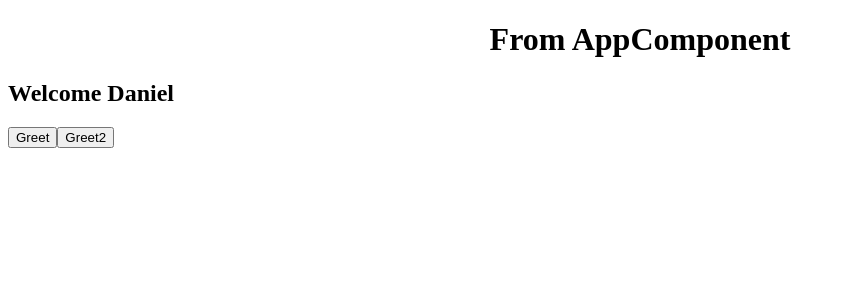
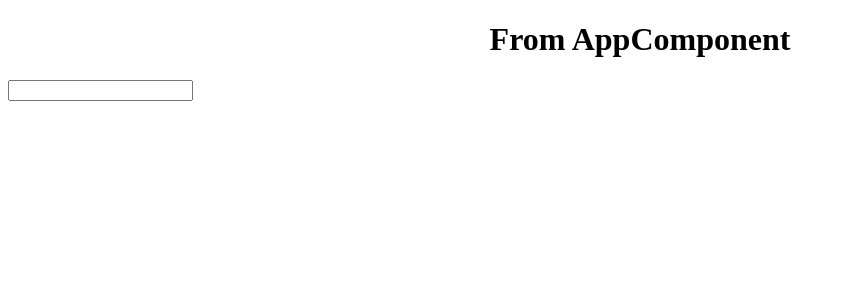
Before and after one commit to DanielMarcello/learning_angular5, an Angular app in the folder binding/: page / in a window 1280 px wide. Shown: the top 300 px of the page, without its empty margins (0-846 px from the left). Built offline with nearby package versions, Linux system fonts and the light colour scheme.

Commit message:
two way bindings [()]

```diff
--- a/binding/src/app/app.component.html
+++ b/binding/src/app/app.component.html
@@ -4,6 +4,8 @@
     From AppComponent
   </h1>
 </div>
+<app-two-way-binding></app-two-way-binding>
+<!-- <app-template-ref-vars></app-template-ref-vars>
 <app-event-binding></app-event-binding>
-<!-- <app-test2></app-test2>
+<app-test2></app-test2>
 <app-test></app-test> -->
--- /dev/null
+++ b/binding/src/app/template-ref-vars/template-ref-vars.component.html
@@ -0,0 +1,3 @@
+<h2>Welcome {{ name }}</h2>
+<input #myinput type="text">
+<button (click)="logMessage(myinput.value)">Log</button>
--- /dev/null
+++ b/binding/src/app/template-ref-vars/template-ref-vars.component.ts
@@ -0,0 +1,21 @@
+import { Component, OnInit } from '@angular/core';
+
+@Component({
+  selector: 'app-template-ref-vars',
+  templateUrl: './template-ref-vars.component.html',
+  styleUrls: ['./template-ref-vars.component.css']
+})
+export class TemplateRefVarsComponent implements OnInit {
+
+  public name = "Daniel";
+
+  constructor() { }
+
+  ngOnInit() {
+  }
+
+  logMessage(value){
+  	console.log(value)
+  }
+
+}
--- /dev/null
+++ b/binding/src/app/two-way-binding/two-way-binding.component.html
@@ -0,0 +1,2 @@
+<input [(ngModel)]="name" type="text">
+{{ name }}
--- /dev/null
+++ b/binding/src/app/two-way-binding/two-way-binding.component.ts
@@ -0,0 +1,15 @@
+import { Component, OnInit } from '@angular/core';
+
+@Component({
+  selector: 'app-two-way-binding',
+  templateUrl: './two-way-binding.component.html',
+  styleUrls: ['./two-way-binding.component.css']
+})
+export class TwoWayBindingComponent implements OnInit {
+
+  constructor() { }
+
+  ngOnInit() {
+  }
+
+}
```
Also changed, not shown: binding/src/app/app.module.ts (+8 -2 lines), binding/src/app/template-ref-vars/template-ref-vars.component.css (added), binding/src/app/two-way-binding/two-way-binding.component.css (added).
